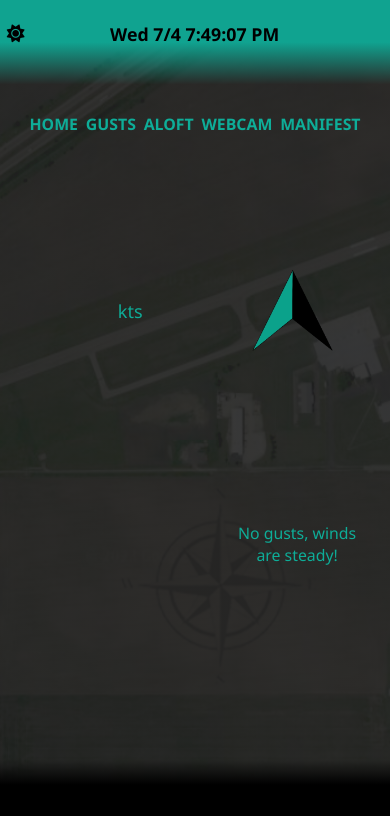
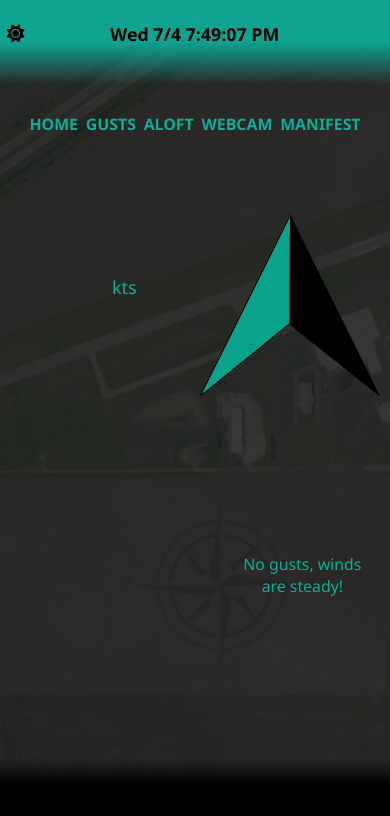
Before and after one commit to RyanFullStack/csc-weather-app, a React (Create React App) app in the folder frontend/: page / in a window 390 px wide. Shown: the top 816 px of the page. Built offline with nearby package versions, Linux system fonts and the light colour scheme; no server answers.

Commit message:
CSS FIX FOR REDIRECT

```diff
--- a/frontend/src/App.css
+++ b/frontend/src/App.css
@@ -63,7 +63,7 @@
   display: flex;
   flex-direction: row;
   justify-content: center;
-  align-items: center;
+  align-items: flex-start;
   height: 76vh;
   width: 80%;
   /* border: 1px solid rgb(255, 0, 0); */
@@ -246,6 +246,7 @@
   justify-content: space-evenly;
   height: 100%;
   /* border: 1px solid red; */
+  margin-left: 20px;
   width: 50%;
 }
 
@@ -254,10 +255,10 @@
   display: flex;
   justify-content: center;
   align-items: center;
-  max-height: 140%;
-  max-width: 140%;
+  max-height: 120%;
+  max-width: 100%;
   z-index: 1;
-  margin-top: 5vh;
+  margin-top: 18vh;
 }
 
 .wind-bottom-right {
@@ -285,16 +286,23 @@
 @media screen and (max-width: 650px) {
   .wind-component-top {
     height: 50%;
+    max-height: 500px;
     gap: 20vw;
-    margin-left: 10vw;
+    margin-left: 8vw;
+    margin-bottom: 2vh;
+    /* border: 1px solid red;; */
   }
 
   .arrow {
-    margin-top: 0;
+    max-height: 300%;
+    max-width: 300%;
+    z-index: 1;
+    margin-top: 5vh;
+
   }
 
   .wind-component-bottom {
-    height: 30%;
+    height: 40%;
     /* border: 1px solid red; */
     width: 110%;
   }
```
